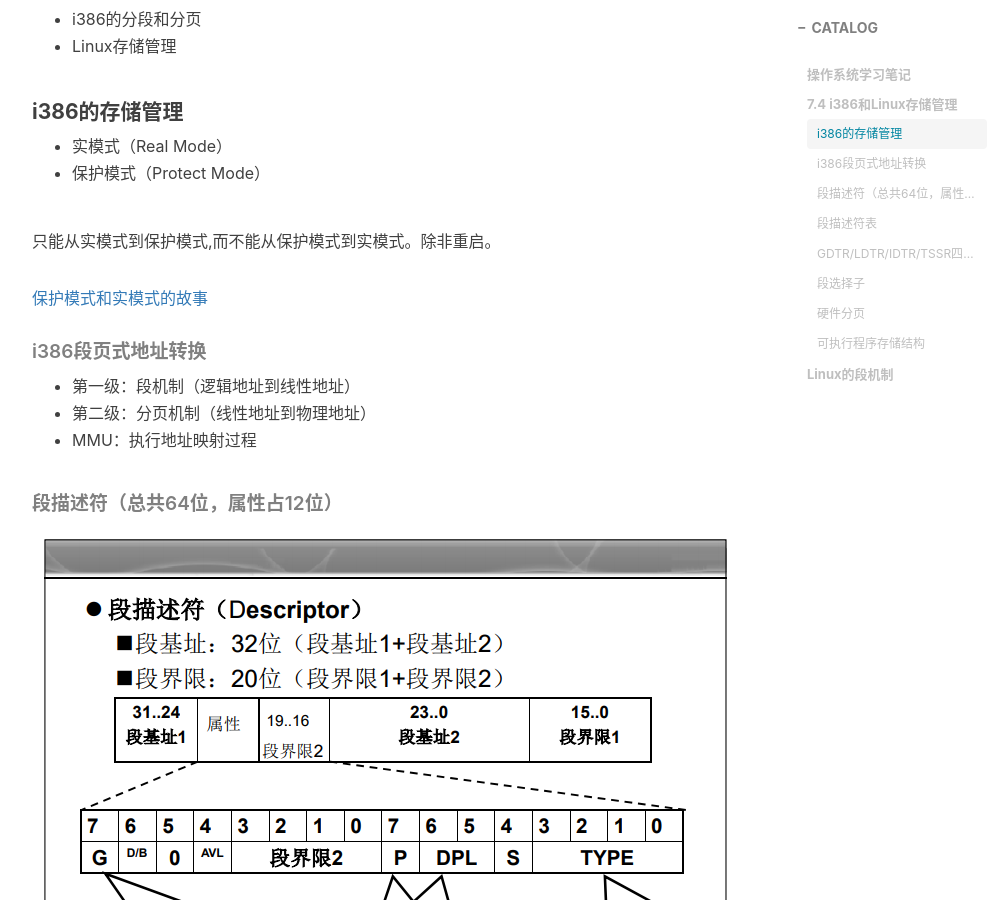
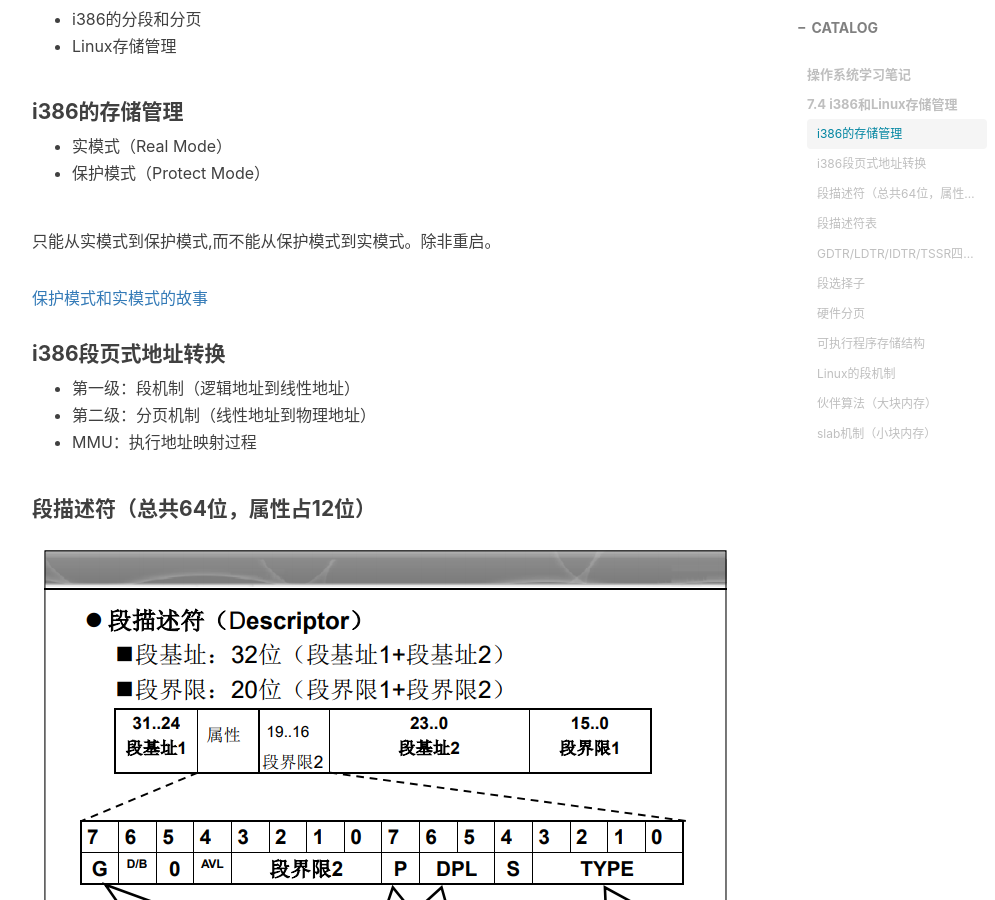
Before and after one commit to nansanhao/nansanhao.github.io, a Jekyll site: the page built from _posts/2018-05-03-操作系统学习笔记.md, in a window 1280 px wide and 900 px high, scrolled down 700 px. Shown: the whole window, without its empty margins (233-1228 px from the left). Built offline with Jekyll 4.4.1, drawn with Linux system fonts in a browser that asks for light colours; nearby versions of some CDN libraries; comment, search, counter and statistics services are not loaded; some of the changed text lies outside the part shown.

Commit message:
操作系统

```diff
--- a/_posts/2018-05-03-操作系统学习笔记.md
+++ b/_posts/2018-05-03-操作系统学习笔记.md
@@ -27,45 +27,45 @@
 
 [保护模式和实模式的故事](https://blog.csdn.net/trochiluses/article/details/8954527)
 
-##### i386段页式地址转换
+#### i386段页式地址转换
 
 - 第一级：段机制（逻辑地址到线性地址）
 - 第二级：分页机制（线性地址到物理地址）
 - MMU：执行地址映射过程
 
-##### 段描述符（总共64位，属性占12位）
+#### 段描述符（总共64位，属性占12位）
 
 ![](https://nansanhao.github.io\img-blog\OS-SS-1.png)
 
 ![](https://nansanhao.github.io\img-blog\OS-SS-2.png)
 
-##### 段描述符表
+#### 段描述符表
 
 ![](https://nansanhao.github.io\img-blog\OS-SS-3.png)
 
-##### GDTR/LDTR/IDTR/TSSR四个寄存器
+#### GDTR/LDTR/IDTR/TSSR四个寄存器
 
 - 存放GDT/LDT/IDT/TSS基址和大小的寄存器
 
   ![](https://nansanhao.github.io\img-blog\OS-SS-4.png)
 
-##### 段选择子
+#### 段选择子
 
 ![](https://nansanhao.github.io\img-blog\OS-SS-4.png)
 
-##### 硬件分页
+#### 硬件分页
 
 - 二级页表结构（Windows）
 - Linux的三级页表结构
 
-##### 可执行程序存储结构
+#### 可执行程序存储结构
 
 - .text：存放 CPU 执行的机器指令,代码区通常是只读的，防止程序 意外地修改了它的指令
 - .data：该区包含被初始化的全局变量、静态变量.它们是在编译阶段 被编译器存放在可执行目标文件的.data段中的
 - .BSS：未被初始化的全局变量和静态局部变量，编译的时候并未被 分配空间，仅仅在.bss段中标记它们，当程序运行的时候才 为它们在内存中分配空间，并把它们初始化为零或空指针
 - .rodata：该区包含常量数据（如字符串常量）在编译阶段被编译器存 放在可执行目标文件的.rodata段中的
 
-### Linux的段机制
+#### Linux的段机制
 
 - Linux四个范围一样的段：0 ~ 4 G
   - 内核数据段
@@ -80,6 +80,6 @@
   - 简化（避免）逻辑地址到线性地址转换
   - 保留段的等级保护机制
 
-------
+#### [伙伴算法](https://www.cnblogs.com/cherishui/p/4246133.html)（大块内存）
 
-截止至ppt  146页
+#### [slab机制](https://blog.csdn.net/u010246947/article/details/10133101)（小块内存）
```
